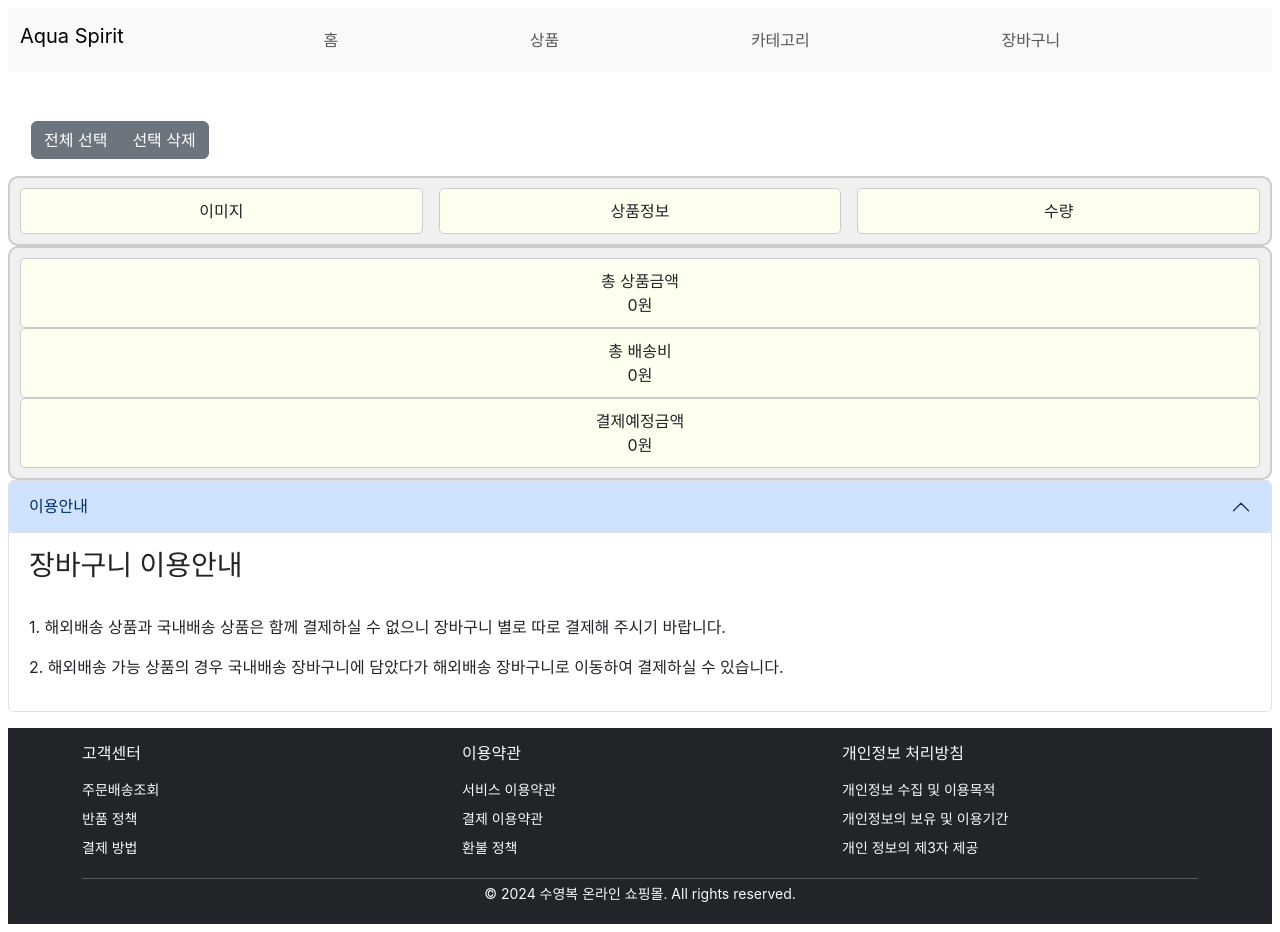
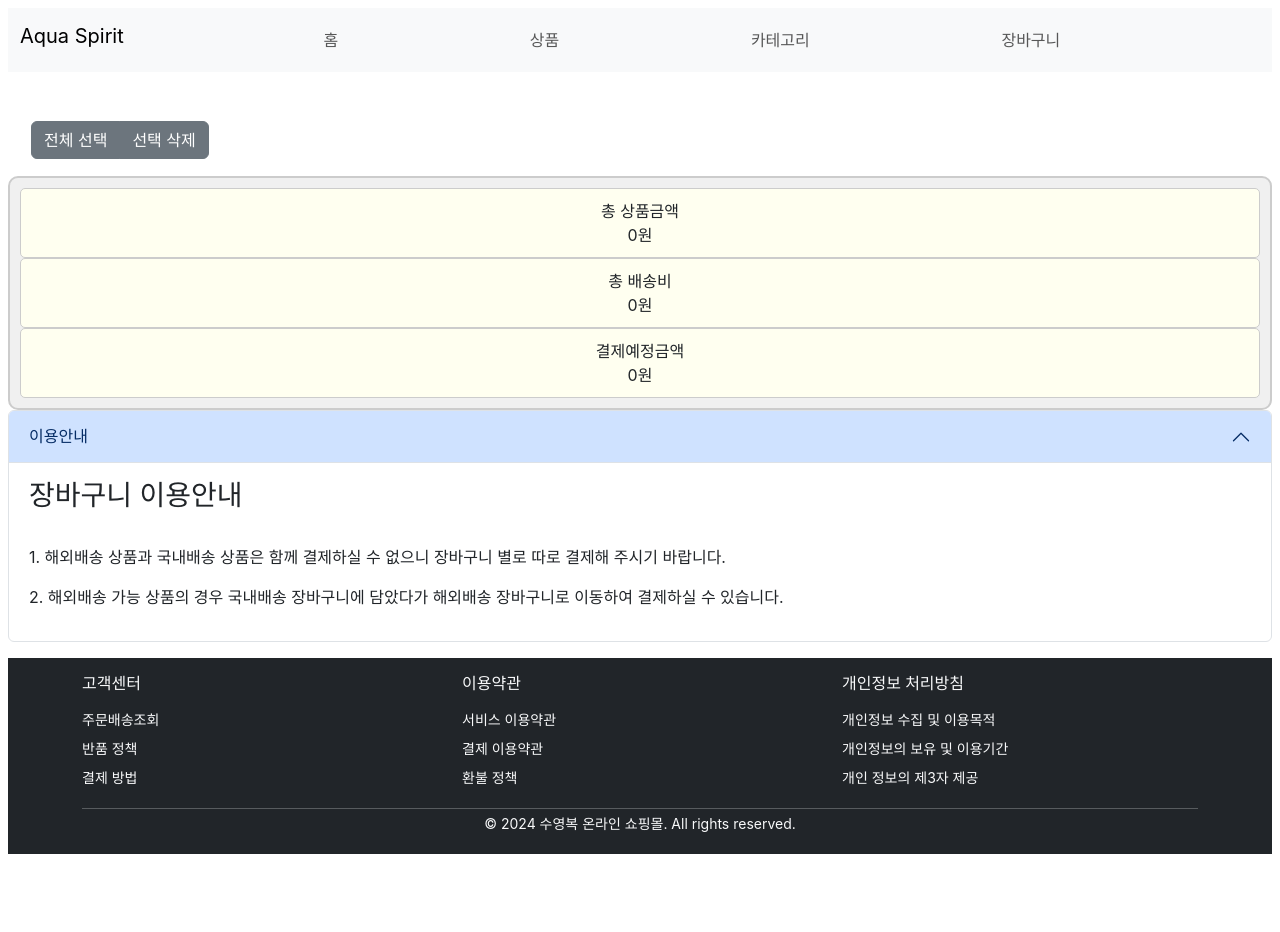
Before and after one commit to Kooinmo25/project02, a React (Create React App) app: page /shoppingcart in a window 1280 px wide. After the commit the page ends 862 px from the top, so only its background shows below. Built offline with nearby package versions, Linux system fonts and the light colour scheme; the HTML template or start-up script is replaced by a standard one.

Commit message:
장바구니 디자인 수정

```diff
--- a/src/component/shoppingcart/TopStack.js
+++ b/src/component/shoppingcart/TopStack.js
@@ -1,14 +1,14 @@
-import React from 'react';
-import Stack from 'react-bootstrap/Stack';
+// import React from 'react';
+// import Stack from 'react-bootstrap/Stack';
 
-function TopStack() {
-    return (
-        <Stack direction="horizontal" gap={3} style={{ backgroundColor: '#f0f0f0', border: '2px solid #ccc', borderRadius: '10px', padding: '10px', justifyContent: 'space-between' }}>
-            <div style={{ border: '1px solid #ccc', borderRadius: '5px', padding: '10px', backgroundColor: 'ivory', flex: '1', textAlign:'center' }}>이미지</div>
-            <div style={{ border: '1px solid #ccc', borderRadius: '5px', padding: '10px', backgroundColor: 'ivory', flex: '1', textAlign: 'center' }}>상품정보</div>
-            <div style={{ border: '1px solid #ccc', borderRadius: '5px', padding: '10px', backgroundColor: 'ivory', flex: '1', textAlign: 'center' }}>수량</div>
-        </Stack>
-    );
-}
+// function TopStack() {
+//     return (
+//         <Stack direction="horizontal" gap={3} style={{ backgroundColor: '#f0f0f0', border: '2px solid #ccc', borderRadius: '10px', padding: '10px', justifyContent: 'space-between' }}>
+//             <div style={{ border: '1px solid #ccc', borderRadius: '5px', padding: '10px', backgroundColor: 'ivory', flex: '1', textAlign:'center' }}>이미지</div>
+//             <div style={{ border: '1px solid #ccc', borderRadius: '5px', padding: '10px', backgroundColor: 'ivory', flex: '1', textAlign: 'center' }}>상품정보</div>
+//             <div style={{ border: '1px solid #ccc', borderRadius: '5px', padding: '10px', backgroundColor: 'ivory', flex: '1', textAlign: 'center' }}>수량</div>
+//         </Stack>
+//     );
+// }
 
-export default TopStack;
+// export default TopStack;
--- a/src/component/shoppingcart/Total.js
+++ b/src/component/shoppingcart/Total.js
@@ -1,6 +1,6 @@
 import React, { useState } from 'react';
 import TwoButton from './Button';
-import TopStack from './TopStack';
+// import TopStack from './TopStack';
 import ShoopingCart from './ShoopingCart';
 import BottomStack from './BottomStack';
 import Explain from './Explain';
@@ -14,7 +14,7 @@ function Cartreturn() {
     return (
         <div>
             <TwoButton check={check} setCheck={setCheck} />
-            <TopStack/>
+            {/* <TopStack/> */}
             <ShoopingCart check={check} setCheck={setCheck} />
             <BottomStack/>
             <Explain/>
--- a/src/component/shoppingcart/Value.js
+++ b/src/component/shoppingcart/Value.js
@@ -1,5 +1,6 @@
 import { useState } from 'react'; // useState 추가
 import Stack from 'react-bootstrap/Stack';
+import { useMediaQuery } from 'react-responsive';
 
 // b삭제
 function removebtag(text) {
@@ -14,7 +15,8 @@ function addCommas(num) {
 function ValueReturn(props) {
     const titledel = removebtag(props.title);
     const [isDeleted, setIsDeleted] = useState(false);
-    const commas =addCommas(props.price)
+    const commas =addCommas(props.price);
+    const isMobile = useMediaQuery({ maxWidth: 768});
 
     function delCartList() {
         const cartList = JSON.parse(localStorage.getItem('cartList')) || [];
@@ -29,14 +31,21 @@ function ValueReturn(props) {
 
     return (
         <div className='product-item'>
-            <Stack direction="horizontal" gap={3}>
+            <Stack direction= {isMobile ? "vertical" : "horizontal"} gap={3}>
                 <div>
-                    <input type='checkBox' value={props.id} onChange={() => {
+                    <input
+                    type='checkBox'
+                    value={props.id}
+                    onChange={() => {
                         props.setCheck(!props.check)
                     }}/>
                 </div>
                 <div className="img">
-                    <img src={props.image} alt="Product"></img>
+                    <img
+                    src={props.image}
+                    alt="Product"
+                    style={{ width : isMobile ? "12rem" : "32rem",
+                             height: isMobile ? "12rem" : "32rem"}}></img>
                 </div>
                 <div className="title">{titledel}</div>
                 <div className="price">{commas}</div>
```
